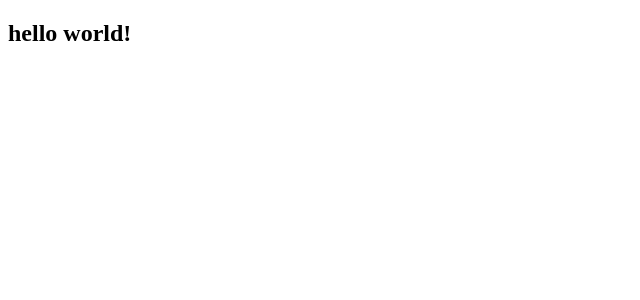
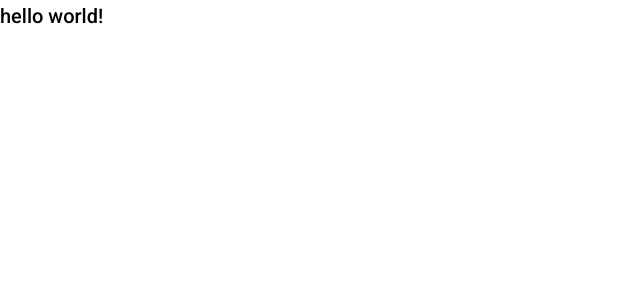
Before and after one commit to Cosbo9/Combine4Web, an Angular app: page / in a window 1280 px wide. Shown: the top 300 px of the page, without its empty margins (0-640 px from the left). Built offline with nearby package versions, Linux system fonts and the light colour scheme.

Commit message:
materials added

```diff
--- a/angular.json
+++ b/angular.json
@@ -31,6 +31,7 @@
               "src/assets"
             ],
             "styles": [
+              "./node_modules/@angular/material/prebuilt-themes/indigo-pink.css",
               "src/styles.scss"
             ],
             "scripts": []
@@ -99,6 +100,7 @@
               "src/assets"
             ],
             "styles": [
+              "./node_modules/@angular/material/prebuilt-themes/indigo-pink.css",
               "src/styles.scss"
             ],
             "scripts": []
--- a/package.json
+++ b/package.json
@@ -16,12 +16,14 @@
   "private": true,
   "dependencies": {
     "@angular/animations": "~12.2.0",
+    "@angular/cdk": "^12.2.13",
     "@angular/cli": "~12.2.6",
     "@angular/common": "~12.2.0",
     "@angular/compiler": "~12.2.0",
     "@angular/compiler-cli": "~12.2.0",
     "@angular/core": "~12.2.0",
     "@angular/forms": "~12.2.0",
+    "@angular/material": "^12.2.13",
     "@angular/platform-browser": "~12.2.0",
     "@angular/platform-browser-dynamic": "~12.2.0",
     "@angular/router": "~12.2.0",
--- a/src/app/app.module.ts
+++ b/src/app/app.module.ts
@@ -3,6 +3,7 @@
 
 import { AppRoutingModule } from './app-routing.module';
 import { AppComponent } from './app.component';
+import { BrowserAnimationsModule } from '@angular/platform-browser/animations';
 
 @NgModule({
   declarations: [
@@ -10,7 +11,8 @@
   ],
   imports: [
     BrowserModule,
-    AppRoutingModule
+    AppRoutingModule,
+    BrowserAnimationsModule
   ],
   providers: [],
   bootstrap: [AppComponent]
--- a/src/index.html
+++ b/src/index.html
@@ -6,8 +6,11 @@
   <base href="/">
   <meta name="viewport" content="width=device-width, initial-scale=1">
   <link rel="icon" type="image/x-icon" href="favicon.ico">
+  <link rel="preconnect" href="https://fonts.gstatic.com">
+  <link href="https://fonts.googleapis.com/css2?family=Roboto:wght@300;400;500&display=swap" rel="stylesheet">
+  <link href="https://fonts.googleapis.com/icon?family=Material+Icons" rel="stylesheet">
 </head>
-<body>
+<body class="mat-typography">
   <app-root></app-root>
 </body>
 </html>
--- a/src/styles.scss
+++ b/src/styles.scss
@@ -1 +1,4 @@
 /* You can add global styles to this file, and also import other style files */
+
+html, body { height: 100%; }
+body { margin: 0; font-family: Roboto, "Helvetica Neue", sans-serif; }
```
Also changed, not shown: 1 other file (tests, documents, lock files or other folders). Lines whose indentation alone changed are shown as unchanged.
